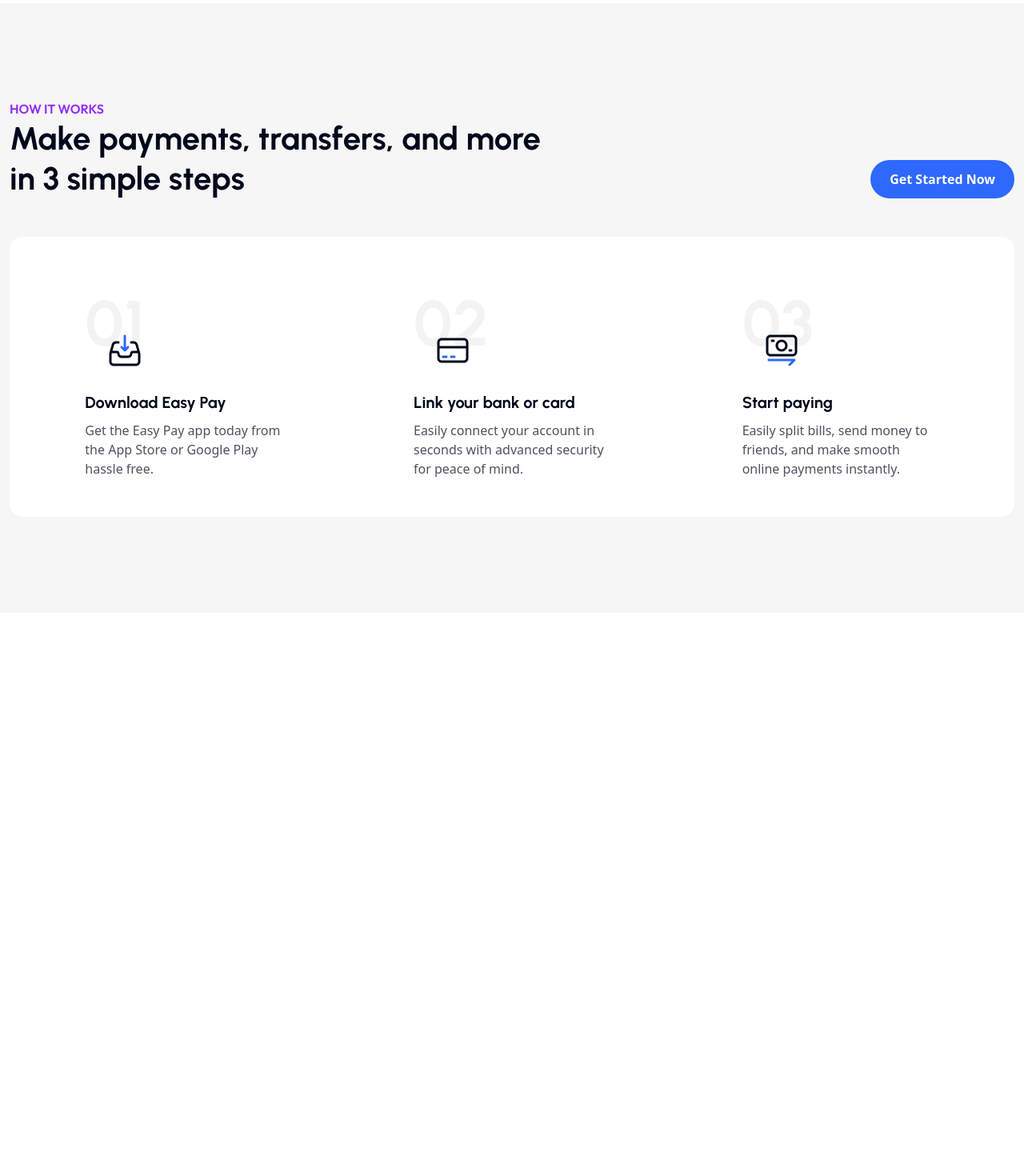
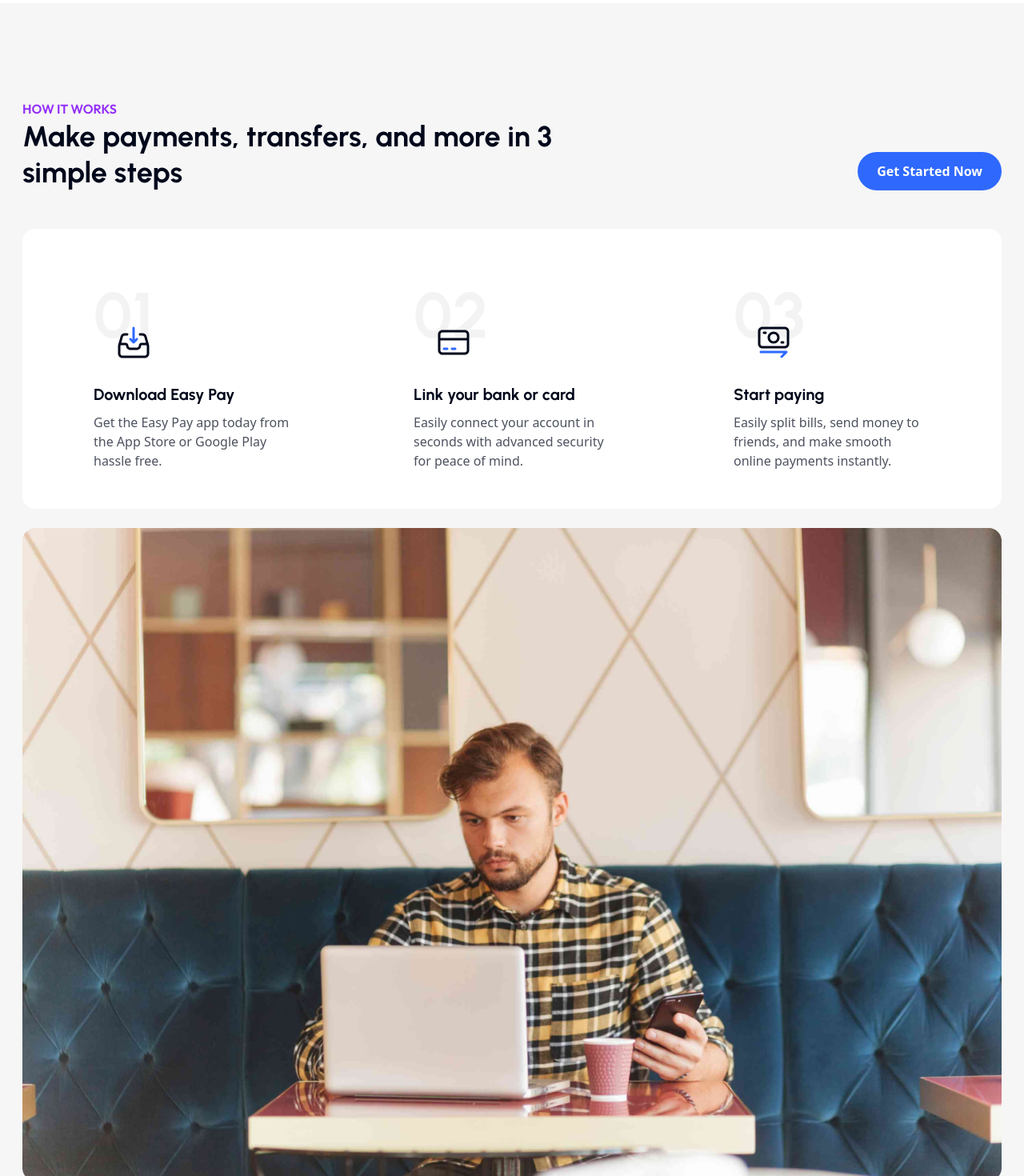
Before and after one commit to nirobsarker012/fintech, a Next.js app: page / in a window 1280 px wide. Shown: the part 1700-3170 px from the top of the page at 80% size. Before the commit the page ends 2466 px from the top, so only its background shows below. Built offline with nearby package versions, Linux system fonts and the light colour scheme.

Commit message:
add:paymentway-banner-img

```diff
--- a/app/components/PaymentWay/PaymentWay.jsx
+++ b/app/components/PaymentWay/PaymentWay.jsx
@@ -1,27 +1,40 @@
 import React from "react";
 import PaymentWayBox from "./PaymentWayBox";
+import Image from "next/image";
 
 const PaymentWay = () => {
   return (
-    <section className="bg-secondary-bg py-[60px] lg:py-30">
-      <div className="container">
-        {/* Payment way heading */}
-        <div className="flex flex-col gap-y-6 lg:gap-y-0 mb-5 lg:mb-12 lg:flex-row justify-between items-start lg:items-end">
-          <div>
-            <span className="text-secondary uppercase text-[16px] font-semibold font-outfit">
+    <section className="bg-secondary-bg py-10 sm:py-14 md:py-20 lg:py-30">
+      <div className="container mx-auto px-4">
+        {/* Heading Section */}
+        <div className="flex flex-col lg:flex-row justify-between items-start lg:items-end gap-y-6 lg:gap-y-0 mb-8 md:mb-12">
+          <div className="max-w-2xl">
+            <span className="text-secondary uppercase text-sm sm:text-base font-semibold font-outfit">
               HOW IT WORKS
             </span>
-            <h1 className="font-bold font-urbanist text-primary text-[28px] sm:text-[32px] md:text-[40px] max-w-[700px] leading-tight">
+            <h1 className="font-bold font-urbanist text-primary text-2xl sm:text-3xl md:text-4xl leading-tight">
               Make payments, transfers, and more in 3 simple steps
             </h1>
           </div>
-          {/* Contact Button (Desktop Only) */}
-          <button className="bg-btn-primary-color text-white font-semibold text-[16px] py-3 px-6 rounded-4xl cursor-pointer hover:bg-black hover:text-white transition-all duration-500">
+          {/* Button */}
+          <button className="bg-btn-primary-color text-white font-semibold text-sm sm:text-base py-3 px-6 rounded-full cursor-pointer hover:bg-black transition-all duration-500">
             Get Started Now
           </button>
         </div>
-        {/*Payment Way Box*/}
+
+        {/* Payment Steps */}
         <PaymentWayBox />
+
+        {/* Responsive Banner Image */}
+        <div className="mt-6 w-full">
+          <Image
+            src="/images/payment_way_banner.jpg"
+            alt="payment_banner_img"
+            width={1300}
+            height={600}
+            className="rounded-2xl w-full h-auto object-cover"
+          />
+        </div>
       </div>
     </section>
   );
```
Also changed, not shown: public/images/payment_way_banner.jpg (added).
